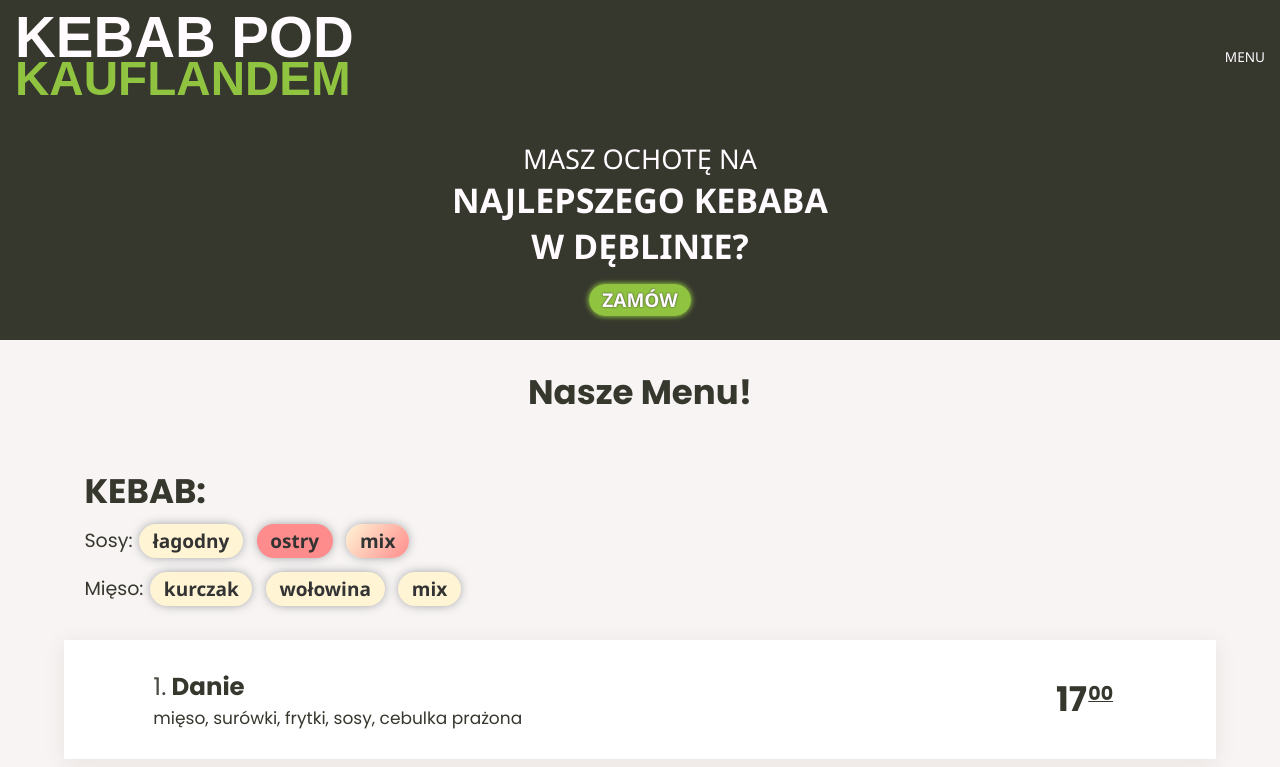
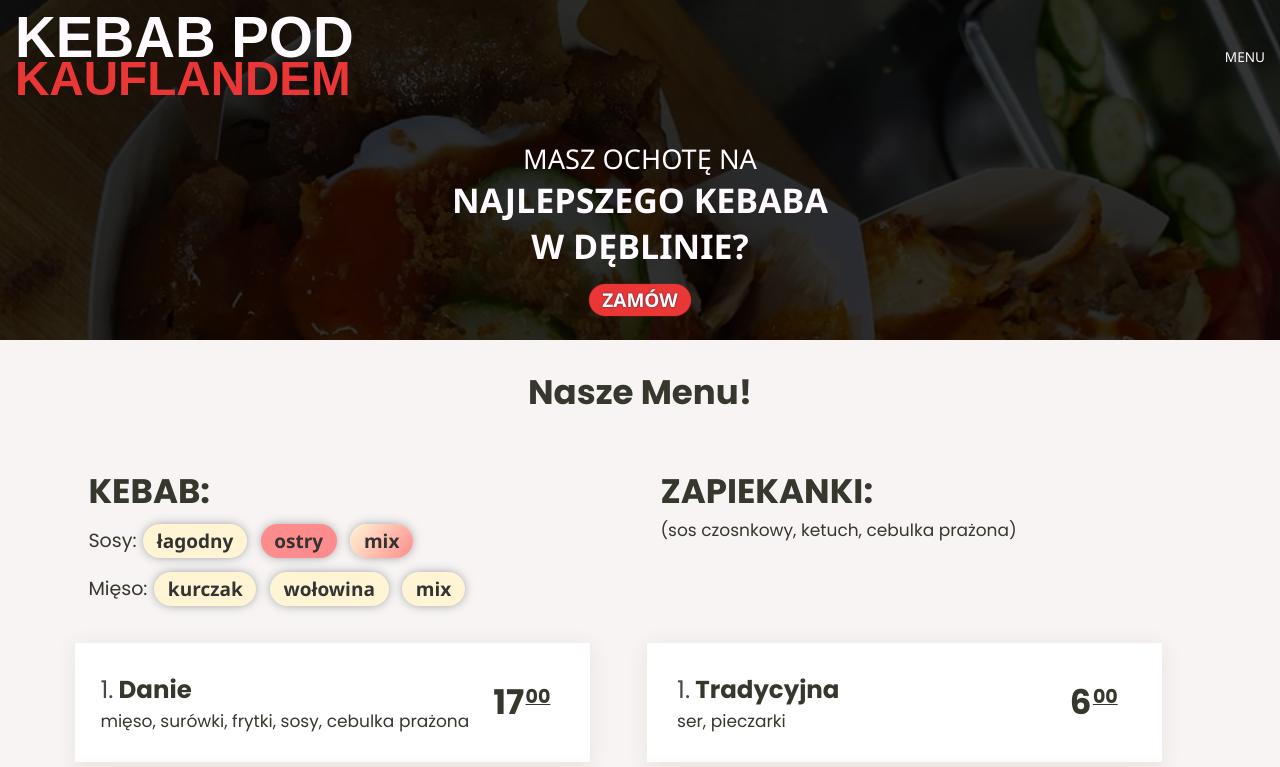
Before and after one commit to adamsokolski/kebab-site, a React (Create React App) app: page / in a window 1280 px wide. Shown: the top 767 px of the page. Built offline with nearby package versions, Linux system fonts and the light colour scheme; a web font is replaced by a local one.

Commit message:
🎨 Style: menu media queries for desktop

```diff
--- a/src/Header.css
+++ b/src/Header.css
@@ -8,6 +8,14 @@
   justify-content: space-between;
   align-items: center;
   font-family: "Segoe UI";
+  background:
+        /* top, transparent black, faked with gradient */ linear-gradient(
+      rgba(0, 0, 0, 0.8),
+      rgba(0, 0, 0, 0.8)
+    ),
+    /* bottom, image */
+      url(./img/243212088_1927282077452843_1974472269509687886_n.jpg);
+  background-size: 100%;
 }
 header h2 {
   margin-bottom: 1.3rem;
--- a/src/Menu.css
+++ b/src/Menu.css
@@ -17,6 +17,8 @@
 }
 
 .menu-block h2 {
+  width: 100%;
+  text-align: center;
   margin: 2rem;
   font-size: 2.5rem;
 }
@@ -39,3 +41,22 @@
 .sauces-name {
   font-size: 1.4rem;
 }
+
+@media (min-width: 900px) {
+  .menu-block {
+    flex-direction: row;
+    align-items: flex-start;
+    flex-wrap: wrap;
+    padding: 0 5rem;
+  }
+  .category {
+    width: 50%;
+  }
+  .category-heading {
+    justify-content: flex-start;
+  }
+  .kebab-category,
+  .zapiekanki-category {
+    min-height: 14rem;
+  }
+}
--- a/src/Menu.js
+++ b/src/Menu.js
@@ -101,7 +101,9 @@
   return (
     <section className="menu-block">
       <h2>Nasze Menu!</h2>
-      <div className="category-heading">
+      <div className="category">
+        {" "}
+        <div className="category-heading kebab-category">
           <h3>KEBAB:</h3>
           <div className="sauces">
             <span className="sauces-name">Sosy:</span>
@@ -116,26 +118,26 @@
             <Marker value="mix" color="marker-green" />
           </div>
         </div>
-
         {kebabList}
-      <div className="category-heading">
+      </div>
+      <div className="category">
+        {" "}
+        <div className="category-heading zapiekanki-category">
           <h3>ZAPIEKANKI:</h3>
           <p className="ingredients">
             (sos czosnkowy, ketuch, cebulka prażona)
-        </p>{" "}
+          </p>
         </div>
-
         {zapiekankiList}
         <div className="category-heading">
           <h3>INNE:</h3>
         </div>
-
-      {inneList}
+        {inneList}{" "}
         <div className="category-heading">
           <h3>DODATKI:</h3>
         </div>
-
         {dodatkiList}
+      </div>
     </section>
   );
 }
--- a/src/colors.css
+++ b/src/colors.css
@@ -1,5 +1,5 @@
 :root {
-  --main: #90c340;
+  --main: #eb3636;
   --snow-white: #fffbff;
   --dark: #36382e;
   --marigin-1: 15px;
--- a/src/index.css
+++ b/src/index.css
@@ -11,7 +11,7 @@
 
 @media (min-width: 900px) {
   html {
-    font-size: 80%;
+    font-size: 70%;
   }
 }
 
```
Also changed, not shown: src/img/243212088_1927282077452843_1974472269509687886_n.jpg (added). Lines whose indentation alone changed are shown as unchanged.
